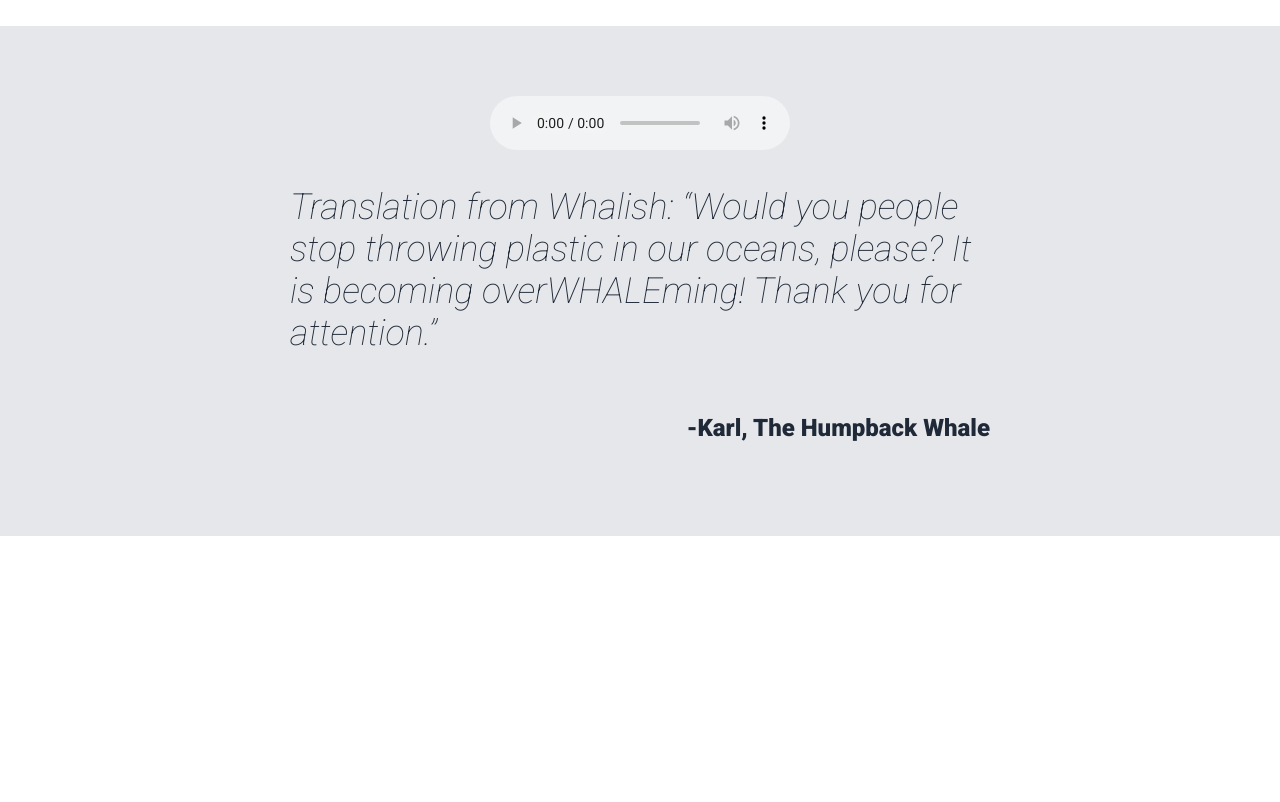
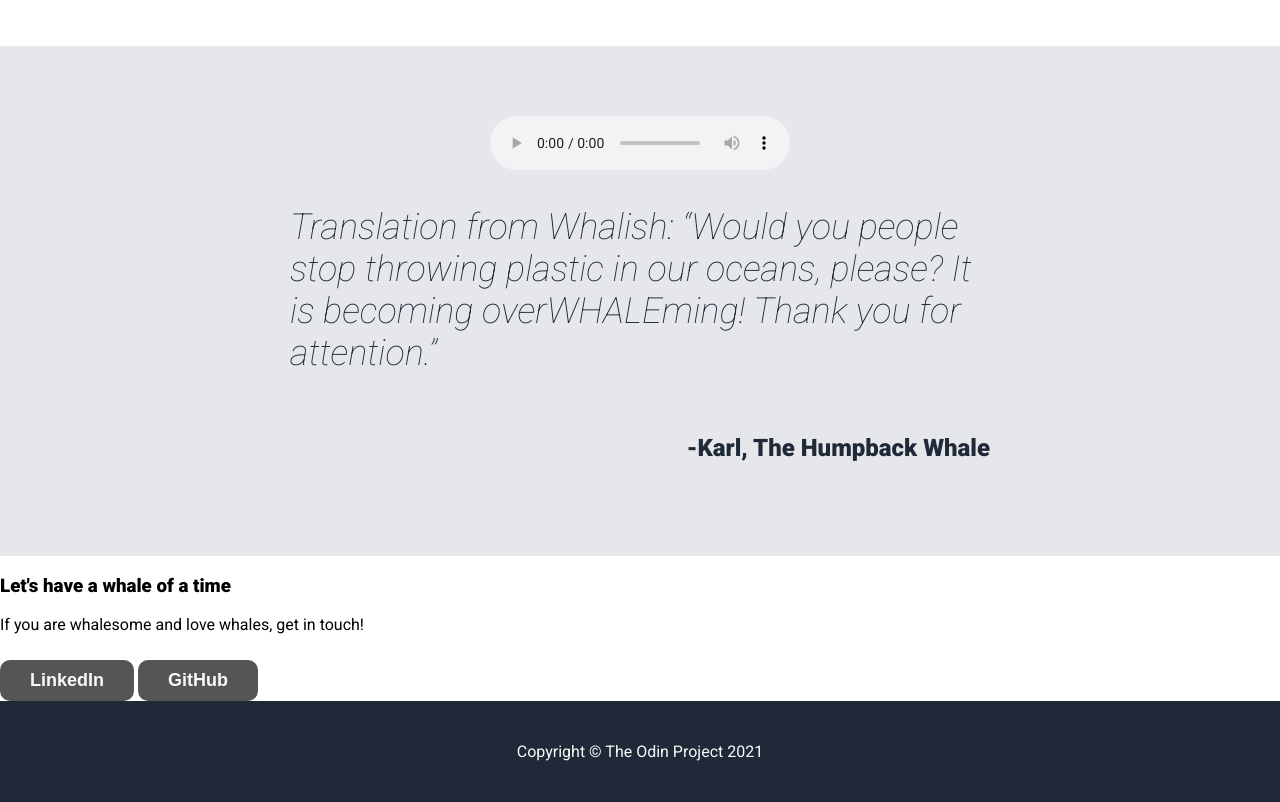
Before and after one commit to yuliana-r/landing-page, a plain HTML site: page index.html in a window 1280 px wide. Shown: the part 1570-2372 px from the top of the page. Before the commit the page ends 2106 px from the top, so only its background shows below. Drawn offline with Linux system fonts and the light colour scheme.

Commit message:
Add footer

```diff
--- a/index.html
+++ b/index.html
@@ -68,5 +68,19 @@
     </div>
 </div>
 
+<div class="section-4">
+    <div class="contact">
+        <div>
+            <h3>Let's have a whale of a time</h3>
+            <p>If you are whalesome and love whales, get in touch!</p>
+        </div>
+        <a href=""><button class="social">LinkedIn</button></a>
+        <a href=""><button class="social">GitHub</button></a>
+    </div>
+</div>
+
+<div class="footer">
+    <p>Copyright &copy; The Odin Project 2021</p>
+</div>
 </body>
 </html>
--- a/style.css
+++ b/style.css
@@ -96,7 +96,7 @@ button:hover {
     font-size: 36px;
     font-weight: 900;
     color: #1f2937;
-    margin: 50px auto;
+    margin: 60px auto;
 }
 
 .info {
@@ -153,3 +153,18 @@ button:hover {
     font-weight: bold;
     color: #1f2937
 }
+
+/* Section 4 styles */
+
+
+
+/* Footer */
+
+.footer {
+    background-color: #1f2937;
+    color: #f9faf8;
+    display: flex;
+    justify-content: center;
+    align-items: center;
+    padding: 25px;
+}
```
